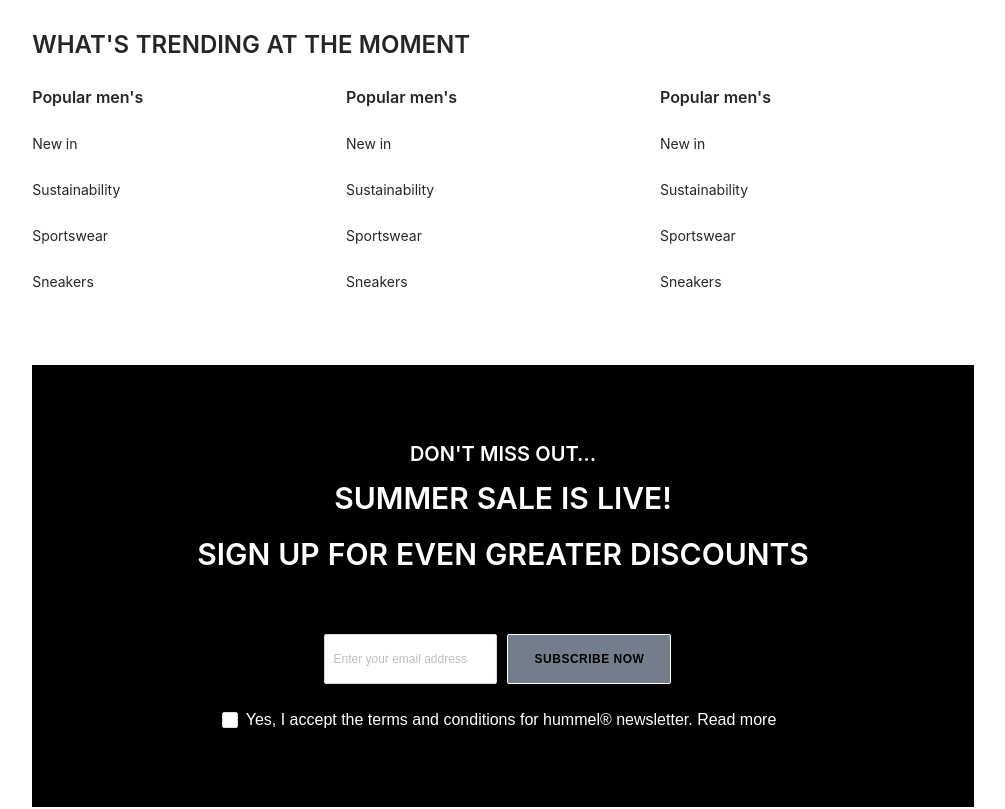
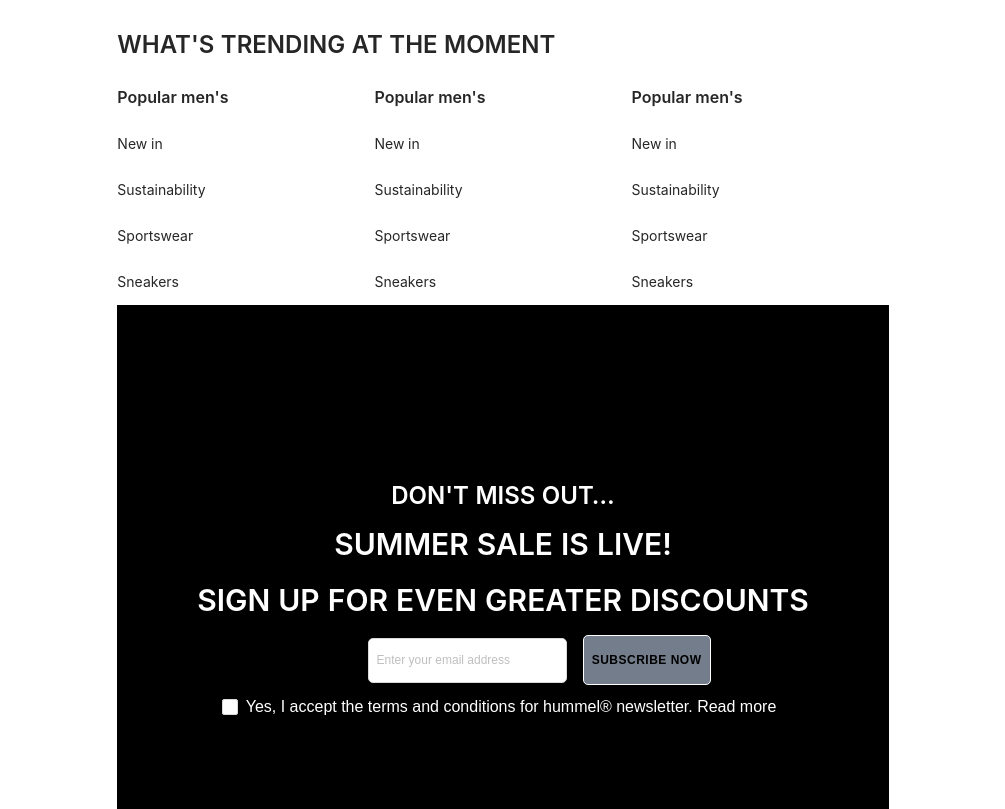
Before and after one commit to bondolan-smaga/glod-landing, a React (Create React App) app: page /catalogue in a window 1280 px wide. Shown: the part 1140-1949 px from the top of the page, without its empty margins (137-1142 px from the left). Built offline with nearby package versions, Linux system fonts and the light colour scheme; a web font is replaced by a local one.

Commit message:
responsive-homrepage : newslettersignup, banner, and trending footer

```diff
--- a/src/components/banner/index.css
+++ b/src/components/banner/index.css
@@ -1,4 +1,8 @@
 @media screen and (max-width:425px) {
+    #banner-row{
+        margin-bottom: 0px !important;
+    }
+
     #banner-img {
         width: 100% !important;
         height: 300px !important;
--- a/src/components/banner/index.js
+++ b/src/components/banner/index.js
@@ -6,7 +6,7 @@ import "./index.css"
 
 export default function Banner(props) {
   return (
-    <Row {...props}>
+    <Row id="banner-row" {...props}>
       <Col span={24}
         id="pond"
         style={{
@@ -48,7 +48,7 @@ export default function Banner(props) {
                 ghost
                 id="button-men"
                 style={{
-                  padding:'12px 8px',
+                  padding:'8px 8px',
                   display: "inline-block",
                   margin: "0px 10px 0px 0px",
                   color: "#000000",
@@ -57,7 +57,7 @@ export default function Banner(props) {
                   background: "#ffffff",
                   minWidth: "164px",
                   height: "50px",
-                  lineHeight: "25px",
+                  lineHeight: "100%",
                   borderRadius: "2px",
                   letterSpacing: ".5px",
                   position: "relative",
@@ -71,7 +71,7 @@ export default function Banner(props) {
                 ghost
                 id="button-woman"
                 style={{
-                  padding:'12px 8px',
+                  padding:'8px 8px',
                   display: "inline-block",
                   margin: "0px 10px 0px 0px",
                   color: "#000000",
@@ -80,7 +80,7 @@ export default function Banner(props) {
                   background: "#ffffff",
                   minWidth: "164px",
                   height: "50px",
-                  lineHeight: "25px",
+                  lineHeight: "100%",
                   borderRadius: "2px",
                   letterSpacing: ".5px",
                   position: "relative",
--- /dev/null
+++ b/src/components/carousel-product-card/index.css
@@ -0,0 +1,31 @@
+@media screen and (min-width:1440px) {
+    #prev-btn {
+        display: block;
+    }
+
+    #next-btn {
+        display: block;
+    }
+}
+
+@media screen and (max-width:425px) {
+    .ant-col .ant-col-24 {
+        margin:0px 0px ;
+    }
+
+    #carousel-row{
+        margin-top: 20px !important;
+    }
+
+    #carousel-tag{
+        font-size: medium;
+    }
+
+    #prev-btn {
+        display: none ;
+    }
+
+    #next-btn {
+        display: none ;
+    }
+}
--- a/src/components/carousel-product-card/index.js
+++ b/src/components/carousel-product-card/index.js
@@ -2,6 +2,7 @@ import { Carousel, Row, Col, Typography, Button } from 'antd';
 import { React, useRef } from 'react';
 import ProductCard from '../product-card';
 import { DoubleRightOutlined, DoubleLeftOutlined } from "@ant-design/icons"
+import "./index.css"
 const { Title } = Typography
 
 
@@ -10,10 +11,10 @@ export default function CarouselProductCard(props) {
     const slider = useRef()
 
     return (
-        <Row>
+        <Row id='carousel-row' style={{marginTop:'60px'}}>
             <Col span={24}>
                 <Row>
-                    <Title
+                    <Title id='carousel-tag'
                         style={{
                             textTransform: "uppercase",
                             display: "inline-block",
@@ -24,8 +25,8 @@ export default function CarouselProductCard(props) {
                         {props.tag}
                     </Title>
                     <div style={{ marginLeft: 'auto' }}>
-                        <Button onClick={e => { slider.current.prev(e) }} icon={<DoubleLeftOutlined />}></Button>
-                        <Button onClick={e => { slider.current.next(e) }} style={{ color: 'white', backgroundColor: 'black' }} icon={<DoubleRightOutlined />}></Button>
+                        <Button id='prev-btn' onClick={e => { slider.current.prev(e) }} icon={<DoubleLeftOutlined />}></Button>
+                        <Button id='next-btn' onClick={e => { slider.current.next(e) }} style={{ color: 'white', backgroundColor: 'black' }} icon={<DoubleRightOutlined />}></Button>
                     </div>
                 </Row>
             </Col>
--- /dev/null
+++ b/src/components/newsletter-signup/index.css
@@ -0,0 +1,24 @@
+@media screen and (min-width:1440px) {
+    #newslet-row {
+        padding: 165px 75px
+    }
+}
+
+@media screen and (max-width:425px) {
+    #newslet-row{
+        padding:75px 35px !important;
+    }
+
+    #newslet-text {
+        font-size: large;
+        text-align: left;
+    }
+
+    #input-email{
+        text-align: center;
+    }
+
+    #btn-subs{
+        justify-content: center;
+    }
+}
--- a/src/components/newsletter-signup/index.js
+++ b/src/components/newsletter-signup/index.js
@@ -1,85 +1,76 @@
 import { Button, Row, Col, Checkbox, Input, Typography } from "antd";
+import "./index.css"
 
 export default function Newslettersignup() {
   const { Title } = Typography;
   return (
-    <div
+    <Row id="newslet-row"
       style={{
         backgroundColor: "rgb(0, 0, 0)",
         color: "rgb(255, 255, 255)",
-        padding: "75px 165px",
         textAlign: "center",
-        margin: "60px 0px",
-        position: "relative",
+        padding:" 175px 75px",
       }}
     >
+      <Col xs={{ span: 24 }}>
         <Row justify="center">
-        <Col>
-          <Title style={{ color: "white" }} level={4}>
+          <Title id="newslet-text" style={{ color: "white" }} level={3}>
             DON'T MISS OUT…
           </Title>
-        </Col>
         </Row>
-      <div style={{ marginBottom: "45px" }}>
         <Row justify="center">
-          <Col>
-            <Title style={{ color: "white" }} level={2}>
+          <Col xs={{ span: 24 }}>
+            <Title id="newslet-text" style={{ color: "white" }} level={2}>
               SUMMER SALE IS LIVE!
             </Title>
           </Col>
         </Row>
         <Row justify="center">
-          <Col>
-            <Title style={{ color: "white" }} level={2}>
+          <Col xs={{ span: 24 }}>
+            <Title id="newslet-text" style={{ color: "white" }} level={2}>
               SIGN UP FOR EVEN GREATER DISCOUNTS
             </Title>
           </Col>
         </Row>
-      </div>
-      <Row>
-        <div
+        <Row justify="center">
+          <Col xs={{span:24}} xl={{span:16}}
+          >
+            <Row gutter={16} justify="center">
+              <Col xs={{span:24}} xl={{span:12}}>
+                <Input id="input-email"
                   style={{
-            display: "flex",
-            alignSelf: "center",
-            alignContent: "center",
-            alignItems: "center",
-            margin: "0px auto 24px",
-            justifyContent: "center",
-          }}
-        >
-          <Input
-            style={{
-              maxWidth: "300px",
+                    minWidth: "100%",
                     padding: "12px 8px",
                     display: "inline-block",
-              margin: "0px 10px 0px 0px",
+                    margin: "2.5px 10px 10px 0px",
                     color: "rgb(0, 0, 0)",
                     fontFamily: "Gipson-Regular, sans-serif",
                     fontSize: "12px",
                     background: "rgb(255, 255, 255)",
-              height: "50px",
+                    height: "45px",
+                    borderRadius:"5px",
                   }}
                   placeholder="Enter your email address"
                 />
+              </Col>
+              <Col xs={{span:24}} xl={{span:4}}>
                 <Button
                   ghost
-            id="button-subscribe"
+                  id="btn-subs"
                   style={{
-              paddingTop: "12px",
-              paddingRight: "8px",
-              paddingBottom: "12px",
-              paddingLeft: "8px",
-              display: "inline-block",
-              margin: "0px 10px 0px 0px",
+                    textAlign: "center",
+                    padding:"12px 8px",
+                    display: "flex",
+                    margin: "0px 10px 10px 0px",
                     color: "#000000",
                     fontFamily: "Gipson-Regular, sans-serif",
                     fontSize: "12px",
-              fontWeight:'bold',
+                    fontWeight: 'bold',
                     background: "#747d8c",
-              minWidth: "164px",
+                    minWidth: "100%",
                     height: "50px",
                     lineHeight: "25px",
-              borderRadius: "2px",
+                    borderRadius: "5px",
                     letterSpacing: ".5px",
                     position: "relative",
                     textTransform: "uppercase",
@@ -88,10 +79,12 @@ export default function Newslettersignup() {
                 >
                   SUBSCRIBE NOW
                 </Button>
-        </div>
+              </Col>
+            </Row>
+          </Col>
         </Row>
         <Row justify="center">
-        <Col span={24}>
+          <Col xs={{ span: 24 }} xl={{ span: 24 }}>
             <Checkbox
               style={{
                 fontFamily: "Gibson-Regular, sans-serif",
@@ -108,6 +101,7 @@ export default function Newslettersignup() {
             </Checkbox>
           </Col>
         </Row>
-    </div>
+      </Col>
+    </Row>
   );
 }
--- a/src/components/product-card/index.js
+++ b/src/components/product-card/index.js
@@ -1,12 +1,12 @@
-// import { useState } from "react";
-import {Card, Row} from "antd";
-// import { HeartOutlined } from '@ant-design/icons';
+import { useState } from "react";
+import {Card, Row,Button} from "antd";
+import { HeartOutlined } from '@ant-design/icons';
 
 export default function ProductCard() {
-  // const [count, setCount] = useState(0)
-  // const increase = () => {
-  //   setCount(count + 1)
-  // }
+  const [count, setCount] = useState(0)
+  const increase = () => {
+    setCount(count + 1)
+  }
 
   return (
       <Row
@@ -20,7 +20,7 @@ export default function ProductCard() {
         <Card
           hoverable
           cover={
-            <div>
+            <Row>
               <div>
                 <p
                   style={{
@@ -40,20 +40,15 @@ export default function ProductCard() {
                 </p>
               </div>
               <div>
-                {/* <Button onClick={increase}>
-                  <HeartOutlined />
-                </Button> */}
+                <Button onClick={increase} style={{display:"inline-block", position:"absolute",left:'80%',top:'2.5%',background:'transparent',border:'none'}}>
+                  <HeartOutlined style={{fontSize:'20px'}}/>
+                </Button>
                 <img
                   alt="img not found"
                   src="https://www.hummel.net/dw/image/v2/BDWL_PRD/on/demandware.static/-/Sites-hummel-master-catalog/default/dweb8efc1e/images/model/216641-2001_A.png?sw=350&sh=465&q=70"
                 />
-                {/* <img
-                  class="overlay"
-                  alt="img not found"
-                  src="https://www.hummel.net/dw/image/v2/BDWL_PRD/on/demandware.static/-/Sites-hummel-master-catalog/default/dwd3c94151/images/model/216641-2001_B.png?sw=350&sh=465&q=70"
-                /> */}
               </div>
-            </div>
+            </Row>
           }
         >
           <div id="product title">
--- a/src/components/trending-footer/index.js
+++ b/src/components/trending-footer/index.js
@@ -4,7 +4,7 @@ const trendingList = ["New in", "Sustainability", "Sportswear", "Sneakers"];
 
 export default function TrendingFooter() {
   return (
-    <Row>
+    <Row id="trending-row">
       <Col span={24}>
         <Title
           style={{
@@ -17,7 +17,7 @@ export default function TrendingFooter() {
       </Col>
       <Col span={24}>
         <Row>
-          <Col xs={{span:12}} xl={{span:8}}>
+          <Col xs={{span:12}} lg={{span:8}}>
             <List
               header={
                 <Title style={{ marginBottom: 0 }} level={5}>
--- a/src/pages/home/index.js
+++ b/src/pages/home/index.js
@@ -1,12 +1,7 @@
-import { Col, Row, Typography, List } from "antd";
+import { Col, Row} from "antd";
 
 import Banner from "../../components/banner";
 import { CarouselProductCard, MainLayout, Newslettersignup, TrendingFooter } from "../../components";
-
-const { Title } = Typography;
-
-const data = ["New in", "Sustainability", "Sportswear", "Sneakers"];
-
 
 export default function HomePage(props) {
   return (
@@ -53,7 +48,7 @@ export default function HomePage(props) {
       <CarouselProductCard tag={'GET INSPIRED BY THIS STYLE'} />
       <TrendingFooter />
       <Row>
-        <Col span={24}>
+        <Col xs={{span:24}} xl={{span:24}}>
           <Newslettersignup />
         </Col>
       </Row>
```
Also changed, not shown: src/components/trending-footer/index.css (added, +19 -0 lines). Lines whose indentation alone changed are shown as unchanged.
